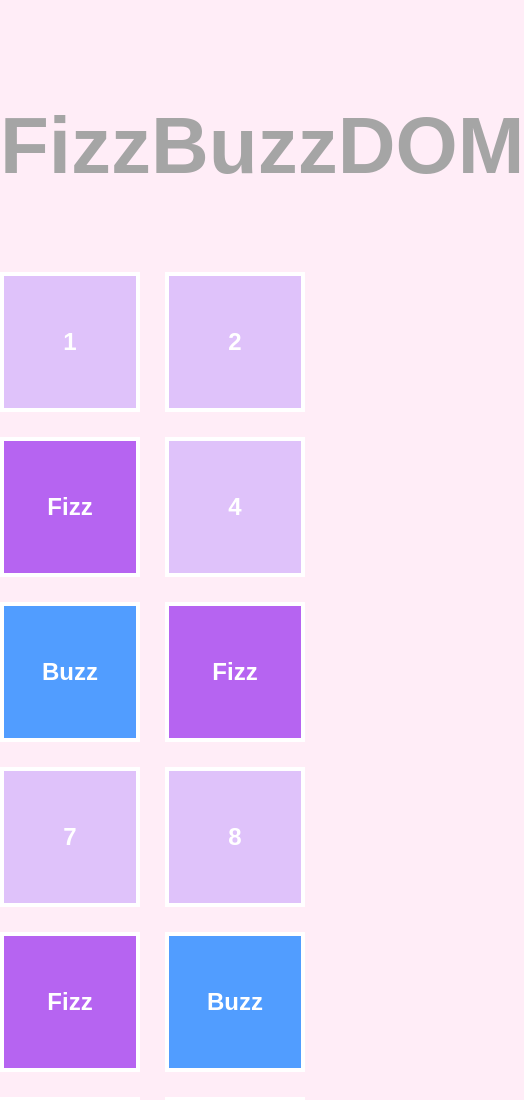
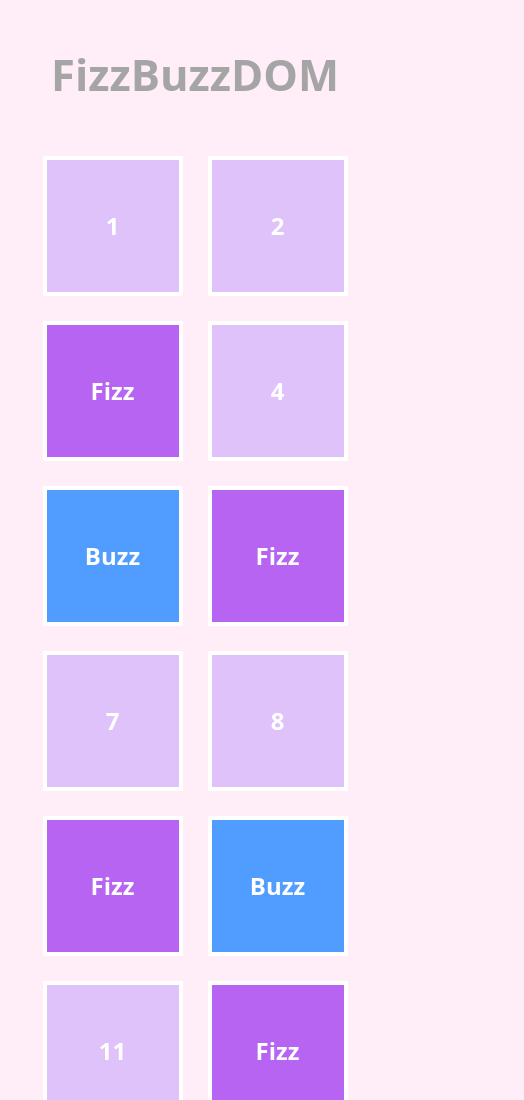
Before and after one commit to MiriamEvardi/js-fizzbuzz, a plain HTML site: page index.html in a window 390 px wide. Shown: the top 1100 px of the page, 524 px wide, since content can reach past the window. Drawn offline with nearby package versions, Linux system fonts and the light colour scheme.

Commit message:
Responsive done

```diff
--- a/css/style.css
+++ b/css/style.css
@@ -1,30 +1,14 @@
-* {
-    margin: 0;
-    padding: 0;
-    box-sizing: border-box;
-}
-
 body {
-    font-family: sans-serif;
     background-color: rgb(255, 237, 247);
 }
 
-.container {
-    max-width: 1200px;
-    margin-left: auto;
-    margin-right: auto;
-    padding: 100px 0;
-}
-
 h1 {
-    text-align: center;
-    font-size: 80px;
-    padding-bottom: 80px;
     color: rgb(165, 165, 165);
 }
 
 #grid {
     display: flex;
+    justify-content: center;
     flex-flow: row wrap;
     gap: 25px;
 }
--- a/index.html
+++ b/index.html
@@ -4,22 +4,29 @@
 <head>
     <meta charset="UTF-8">
     <meta name="viewport" content="width=device-width, initial-scale=1.0">
-    <title>Document</title>
+    <title>FizzBuzzDOM</title>
 
+    <link href="https://cdn.jsdelivr.net/npm/bootstrap@5.3.2/dist/css/bootstrap.min.css" rel="stylesheet"
+        integrity="sha384-T3c6CoIi6uLrA9TneNEoa7RxnatzjcDSCmG1MXxSR1GAsXEV/Dwwykc2MPK8M2HN" crossorigin="anonymous">
     <link rel="stylesheet" href="./css/style.css">
 </head>
 
 <body>
-    <div class="container">
+    <div class="container-fluid">
+        <div class="container">
+            <div class="row">
 
-        <h1>FizzBuzzDOM</h1>
-        <div id="grid">
+                <div class="col-12">
+                    <h1 class="display-1 fw-bold pt-5 pb-5 text-center">FizzBuzzDOM</h1>
+                    <div id="grid" class="pb-5"></div>
+                </div>
 
+            </div>
         </div>
-
     </div>
-
-
+    <script src="https://cdn.jsdelivr.net/npm/bootstrap@5.3.2/dist/js/bootstrap.bundle.min.js"
+        integrity="sha384-C6RzsynM9kWDrMNeT87bh95OGNyZPhcTNXj1NW7RuBCsyN/o0jlpcV8Qyq46cDfL"
+        crossorigin="anonymous"></script>
     <script src="./js/script.js"></script>
 </body>
 
```
